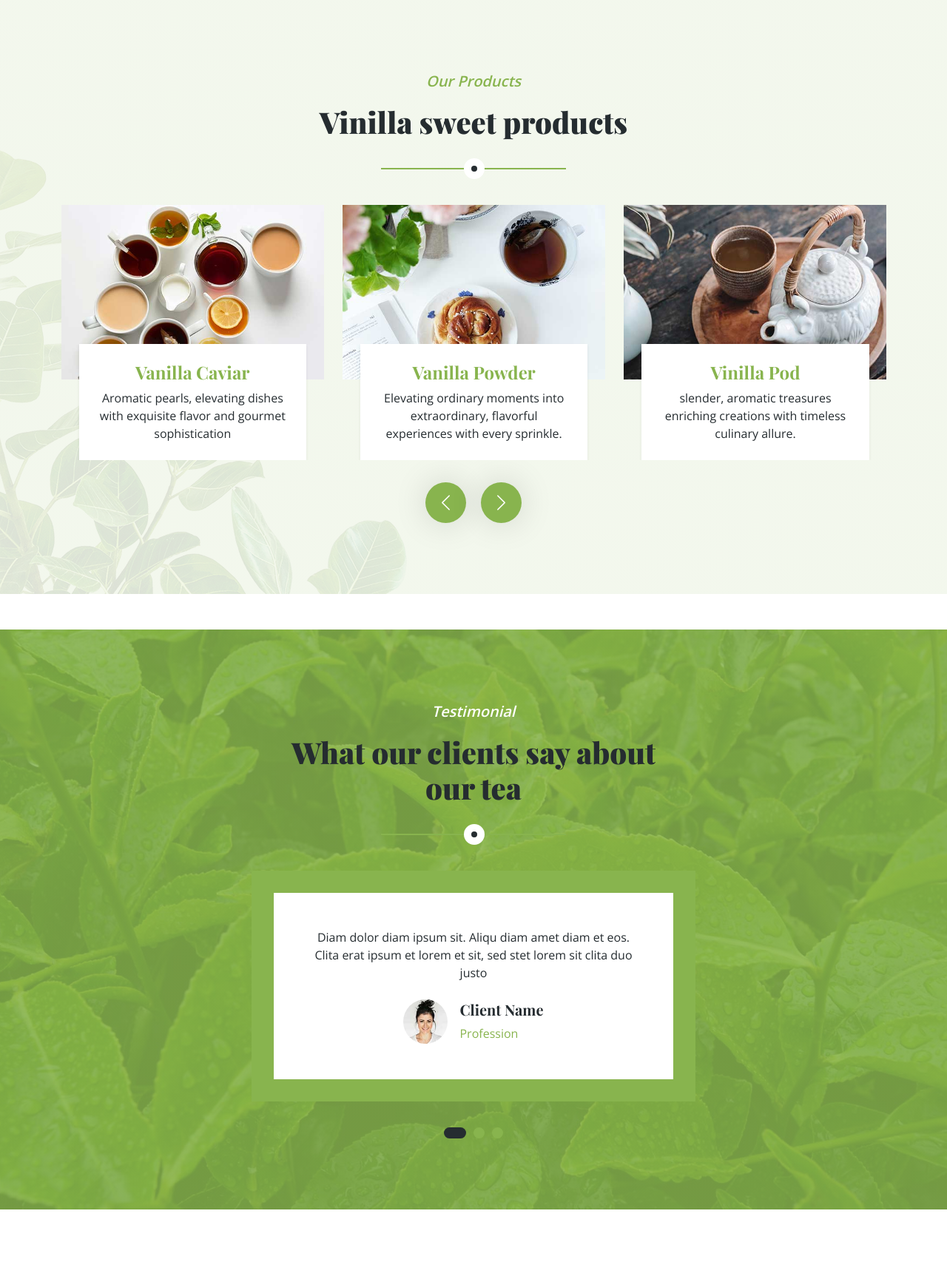
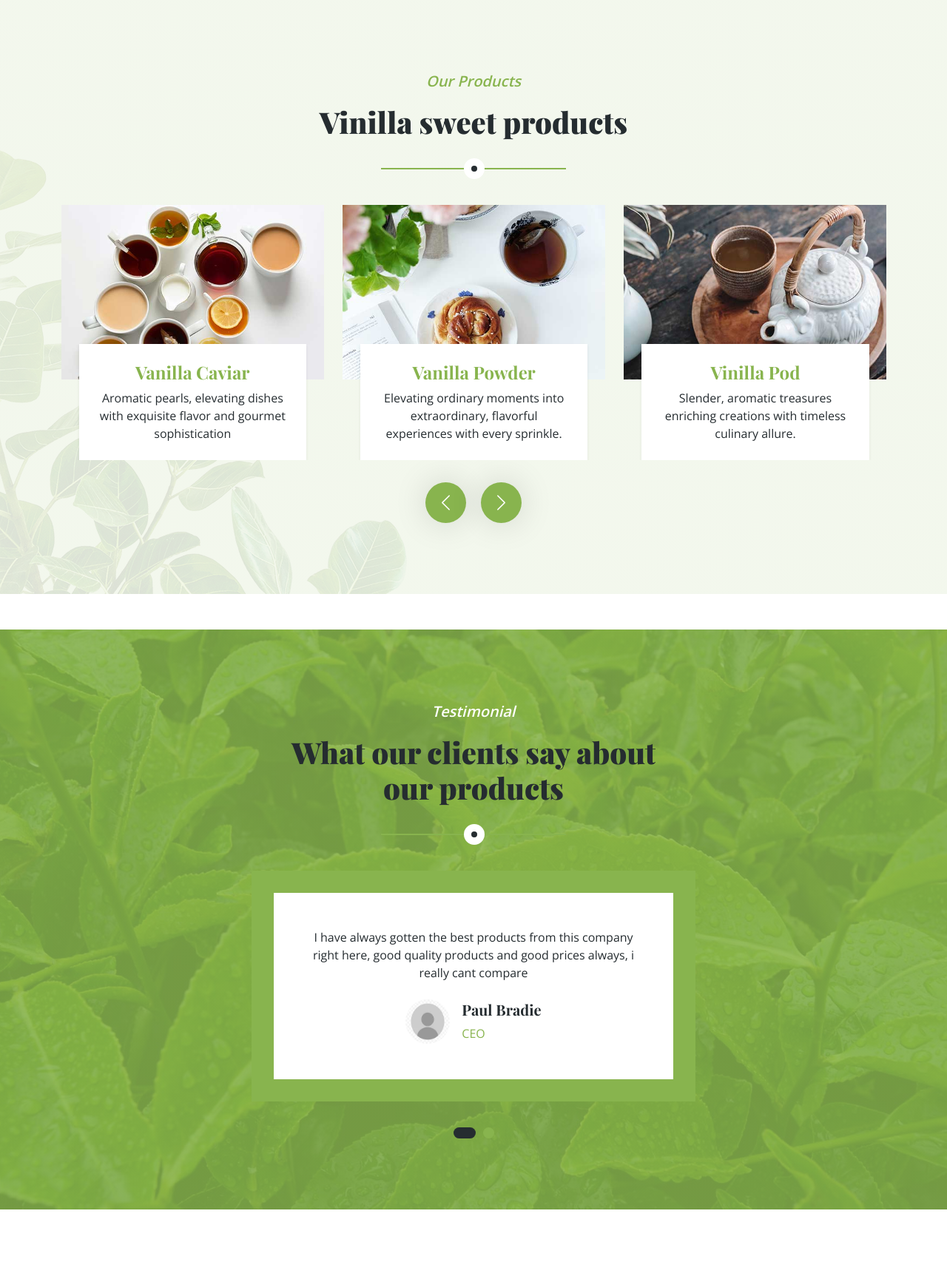
Before and after one commit to bradiepoa/ubangane, a Django app: page / in a window 1280 px wide. Shown: the part 3917-5646 px from the top of the page at 74% size. Run offline with Django 5.2, Linux system fonts and the light colour scheme; some libraries are stand-ins or nearby versions.

Commit message:
new file:   static/img/testimonial.jpg

```diff
--- a/mainweb/templates/mainweb/index.html
+++ b/mainweb/templates/mainweb/index.html
@@ -239,7 +239,7 @@
                 <img src="{% static 'img/product-3.jpg' %}" alt="">
                 <div class="bg-white shadow-sm text-center p-4 position-relative mt-n5 mx-4">
                     <h4 class="text-primary">Vinilla Pod</h4>
-                    <span class="text-body">slender, aromatic treasures enriching creations with timeless culinary allure.</span>
+                    <span class="text-body">Slender, aromatic treasures enriching creations with timeless culinary allure.</span>
                 </div>
             </a>
             <a href="" class="d-block product-item rounded">
@@ -268,36 +268,26 @@
     <div class="container py-5">
         <div class="section-title text-center mx-auto wow fadeInUp" data-wow-delay="0.1s" style="max-width: 500px;">
             <p class="fs-5 fw-medium fst-italic text-white">Testimonial</p>
-            <h1 class="display-6">What our clients say about our tea</h1>
+            <h1 class="display-6">What our clients say about our products</h1>
         </div>
         <div class="owl-carousel testimonial-carousel wow fadeInUp" data-wow-delay="0.5s">
             <div class="testimonial-item p-4 p-lg-5">
-                <p class="mb-4">Diam dolor diam ipsum sit. Aliqu diam amet diam et eos. Clita erat ipsum et lorem et sit, sed stet lorem sit clita duo justo</p>
+                <p class="mb-4">I have always gotten the best products from this company right here, good quality products and good prices always, i really cant compare</p>
                 <div class="d-flex align-items-center justify-content-center">
-                    <img class="img-fluid flex-shrink-0" src="{% static 'img/testimonial-1.jpg' %}" alt="">
+                    <img class="img-fluid flex-shrink-0" src="{% static 'img/testimonial.jpg' %}" alt="">
                     <div class="text-start ms-3">
-                        <h5>Client Name</h5>
-                        <span class="text-primary">Profession</span>
+                        <h5>Paul Bradie</h5>
+                        <span class="text-primary">CEO</span>
                     </div>
                 </div>
             </div>
             <div class="testimonial-item p-4 p-lg-5">
-                <p class="mb-4">Diam dolor diam ipsum sit. Aliqu diam amet diam et eos. Clita erat ipsum et lorem et sit, sed stet lorem sit clita duo justo</p>
+                <p class="mb-4">I have not seen this kind products before from anybody, good quality products and good prices always, i really cant compare</p>
                 <div class="d-flex align-items-center justify-content-center">
-                    <img class="img-fluid flex-shrink-0" src="{% static 'img/testimonial-2.jpg' %}" alt="">
+                    <img class="img-fluid flex-shrink-0" src="{% static 'img/testimonial.jpg' %}" alt="">
                     <div class="text-start ms-3">
-                        <h5>Client Name</h5>
-                        <span class="text-primary">Profession</span>
-                    </div>
-                </div>
-            </div>
-            <div class="testimonial-item p-4 p-lg-5">
-                <p class="mb-4">Diam dolor diam ipsum sit. Aliqu diam amet diam et eos. Clita erat ipsum et lorem et sit, sed stet lorem sit clita duo justo</p>
-                <div class="d-flex align-items-center justify-content-center">
-                    <img class="img-fluid flex-shrink-0" src="{% static 'img/testimonial-3.jpg' %}" alt="">
-                    <div class="text-start ms-3">
-                        <h5>Client Name</h5>
-                        <span class="text-primary">Profession</span>
+                        <h5>George Willium</h5>
+                        <span class="text-primary">Manager</span>
                     </div>
                 </div>
             </div>
```
Also changed, not shown: static/img/testimonial.jpg (added).
